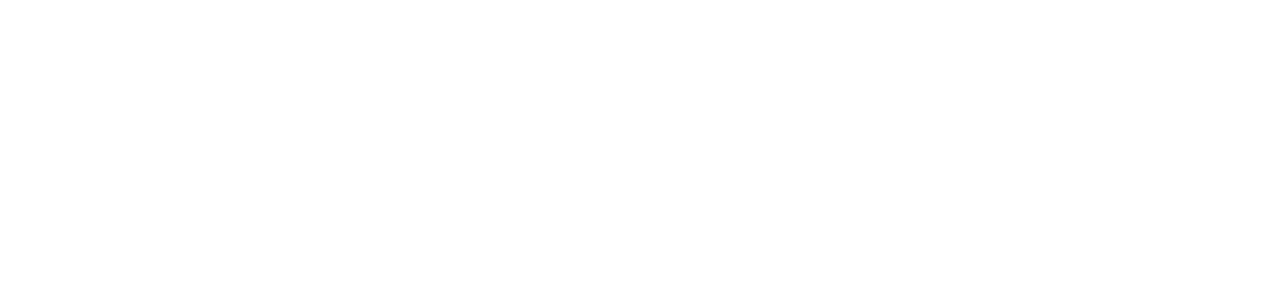
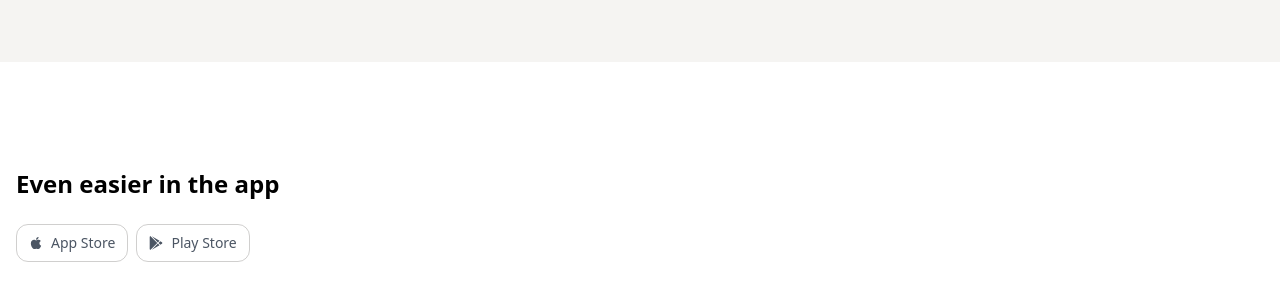
Before and after one commit to Nazmul1582/NShop, a React (Vite) app: page / in a window 1280 px wide. Shown: the part 818-1118 px from the top of the page. Before the commit the page ends 800 px from the top, so only its background shows below. Built offline with nearby package versions, Linux system fonts and the light colour scheme.

Commit message:
created the footer

```diff
--- /dev/null
+++ b/src/components/footer/AppBtn.jsx
@@ -0,0 +1,10 @@
+const AppBtn = ({icon, text}) => {
+    return (
+        <button className="flex items-center gap-2 text-sm text-gray-600 border border-[#8a878466] rounded-xl px-3 py-2">
+            {icon}
+            <span>{text}</span>
+        </button>
+    );
+};
+
+export default AppBtn;
--- /dev/null
+++ b/src/components/footer/Footer.jsx
@@ -0,0 +1,21 @@
+import AppBtn from "./AppBtn";
+import { FaGooglePlay } from "react-icons/fa";
+import { FaApple } from "react-icons/fa";
+
+const Footer = () => {
+  return (
+    <footer>
+      <div className="container">
+        <div className="pt-[106px] pb-20">
+          <h2 className="text-2xl font-bold mb-6">Even easier in the app</h2>
+          <div className="flex gap-2">
+            <AppBtn icon={<FaApple />} text="App Store" />
+            <AppBtn icon={<FaGooglePlay />} text="Play Store" />
+          </div>
+        </div>
+      </div>
+    </footer>
+  );
+};
+
+export default Footer;
--- a/src/layout/Main.jsx
+++ b/src/layout/Main.jsx
@@ -1,13 +1,15 @@
 import { Outlet } from "react-router-dom";
 import Navbar from "../components/navbar/Navbar";
+import Footer from "../components/footer/Footer";
 
 const Main = () => {
     return (
         <>
         <Navbar />
-        <main className="bg-[#F5F4F2]">
+        <main className="bg-[#F5F4F2] min-h-screen">
             <Outlet />
         </main>
+        <Footer />
         </>
     );
 };
```
Also changed, not shown: .eslintrc.cjs.
